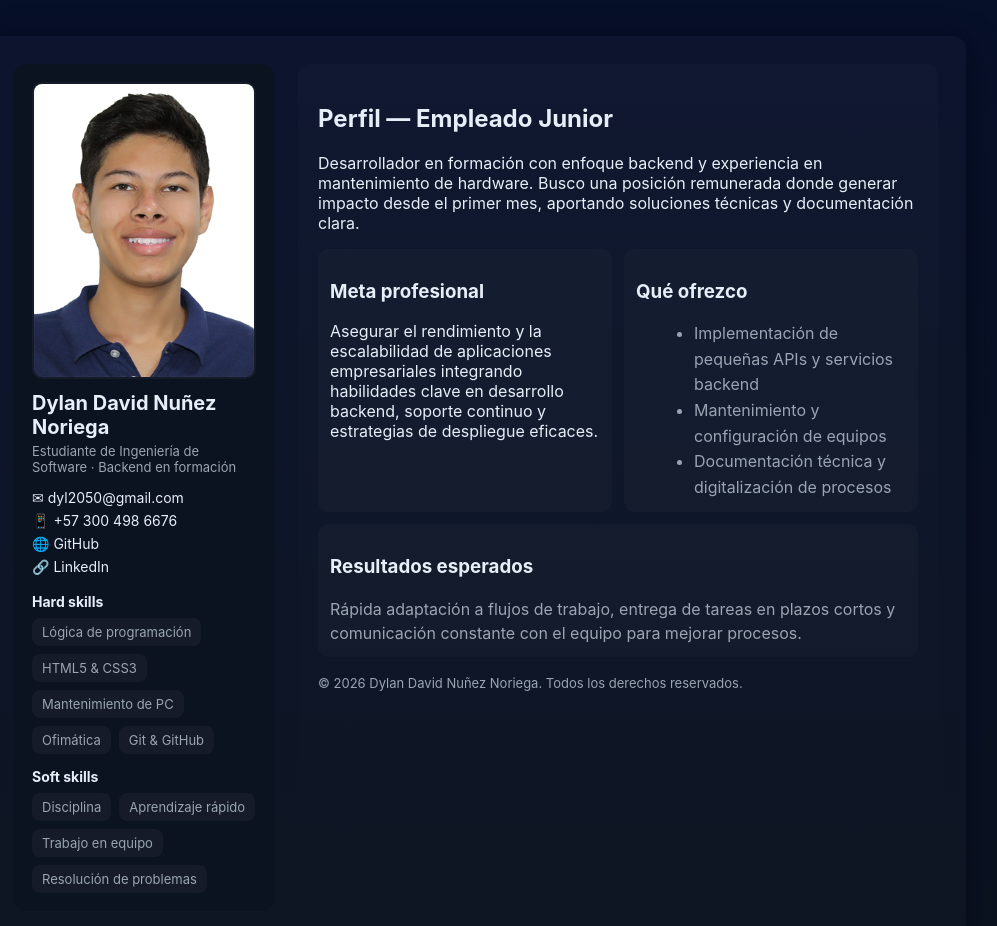
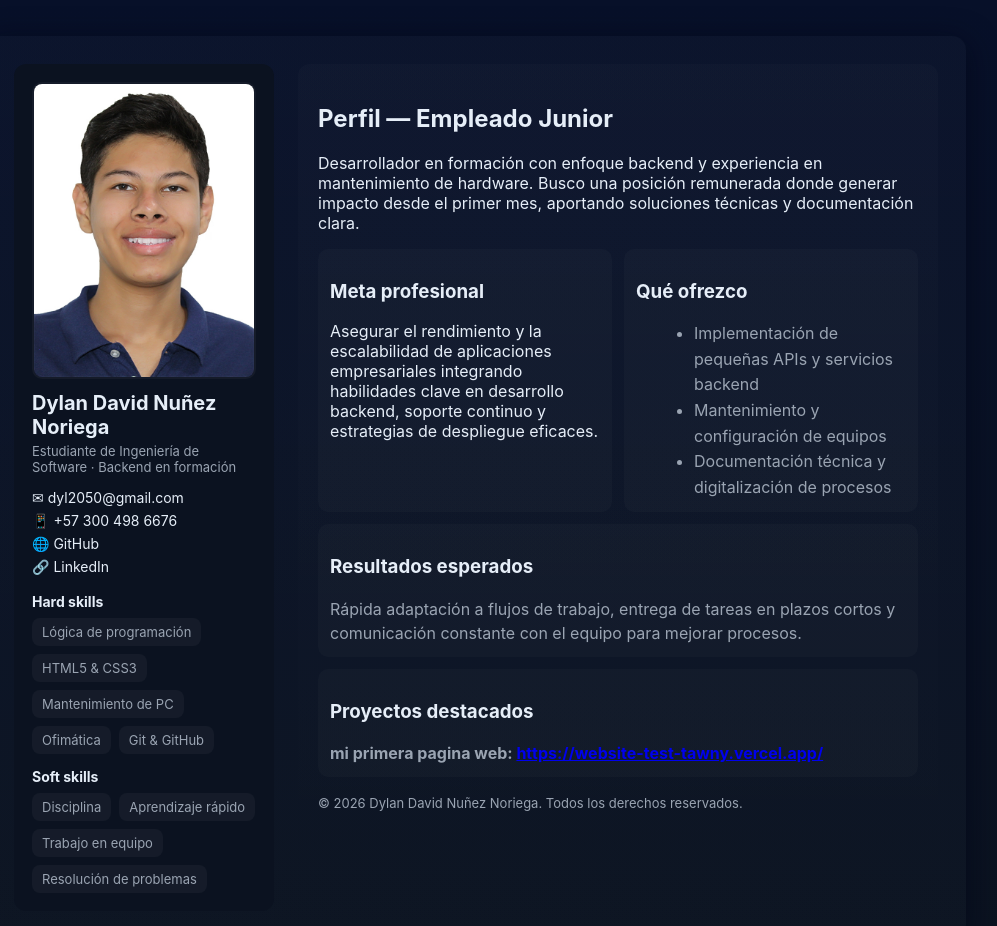
Before and after one commit to BELICUS/Portafolio, a plain HTML site: page index.html in a window 1280 px wide. Shown: the whole page, without its empty margins (164-1161 px from the left). Drawn offline with Linux system fonts and the light colour scheme.

Commit message:
1 proyecto agregado

```diff
--- a/index.html
+++ b/index.html
@@ -98,6 +98,10 @@
           <h3>Resultados esperados</h3>
           <p>Rápida adaptación a flujos de trabajo, entrega de tareas en plazos cortos y comunicación constante con el equipo para mejorar procesos.</p>
         </div>
+         <div class="section card" style="margin-top:12px">
+          <h3>Proyectos destacados</h3>
+          <p><strong>mi primera pagina web: <a href="https://website-test-tawny.vercel.app/" target="_blank" rel="noopener noreferrer">https://website-test-tawny.vercel.app/</a></strong></p>
+        </div>
       </div>
 
       <footer>
```
